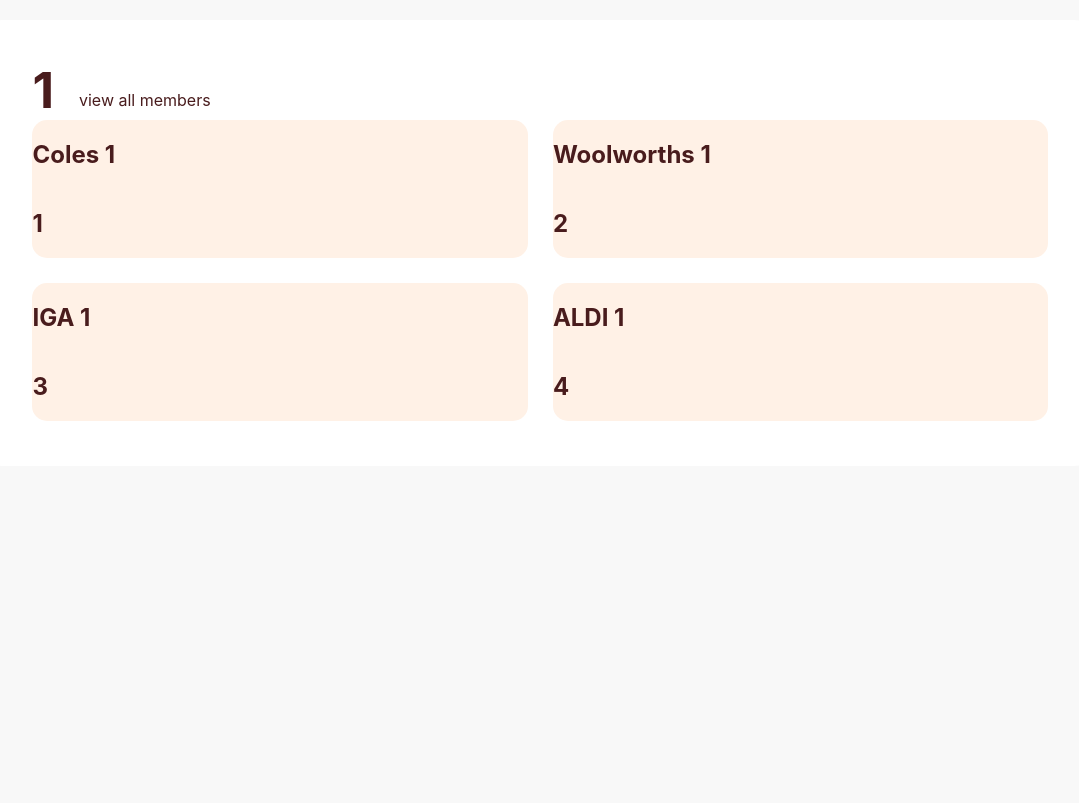
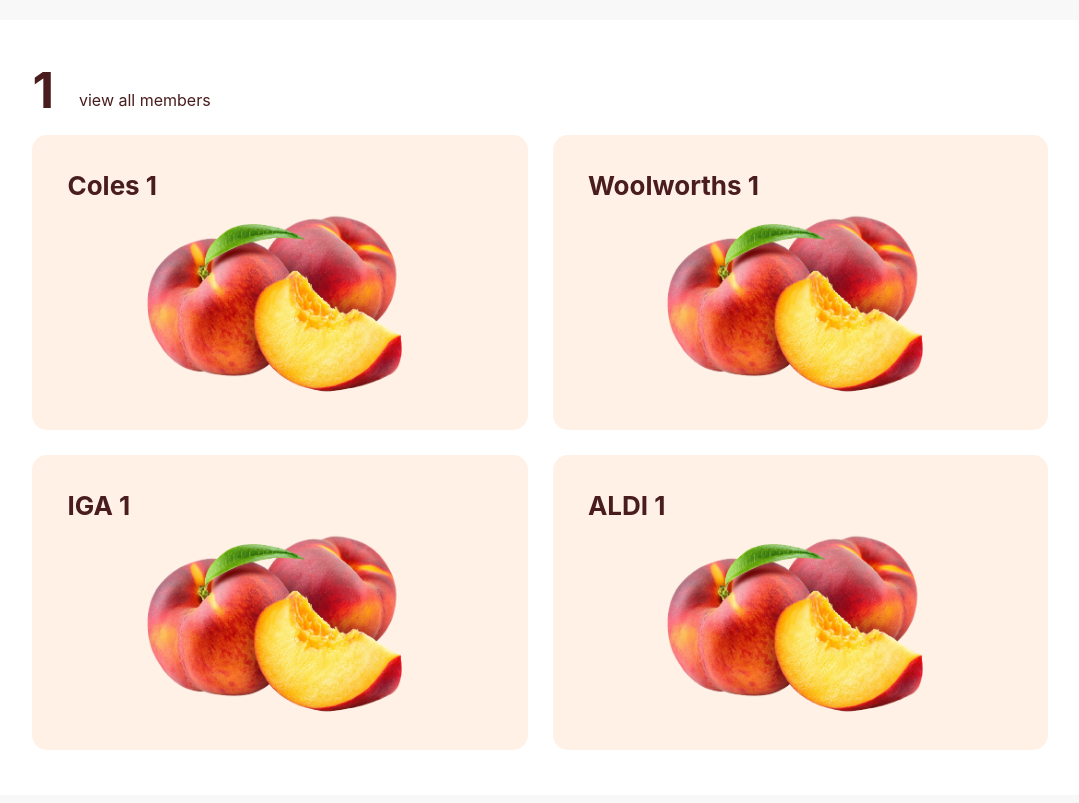
Before and after one commit to sean-tse/codebrew2021, a Django app: page /growocery/postcode/1/ in a window 1280 px wide. Shown: the part 109-912 px from the top of the page, without its empty margins (102-1181 px from the left). Before the commit the page ends 530 px from the top, so only its background shows below. Run offline with Django 3.2, Linux system fonts and the light colour scheme; the visitor is signed in with stand-in values (Sample User, id 1); data comes from the database, SQL or seed files in the repository; data that the repository does not hold is empty.

Commit message:
add image in center

```diff
--- a/mysite/growocery/static/css/auth.css
+++ b/mysite/growocery/static/css/auth.css
@@ -29,7 +29,3 @@ img {
     padding-bottom: 45px;
     border-radius: 30px;
 }
-.center {
-    width: 100%;
-    text-align: center;
-}
--- a/mysite/growocery/static/css/postcode.css
+++ b/mysite/growocery/static/css/postcode.css
@@ -39,9 +39,22 @@ body {
     grid-column-gap: 25px;
     grid-row-gap: 25px;
     grid-template-columns: 49% 49%;
+    margin-top: 15px;
 }
 .container {
     display: inline-grid;
     background-color: #FFF1E6;
     border-radius: 15px;
+    padding-left: 35px;
+    padding-right: 35px;
+    padding-top: 35px;
+    padding-bottom: 25px;
 }
+.image-container {
+    width: 100%;
+    background-color: red;
+    justify-content: center;
+}
+img.group-image {
+    height: 200px;
+}
--- a/mysite/growocery/static/css/style.css
+++ b/mysite/growocery/static/css/style.css
@@ -10,6 +10,7 @@ h1 {
 h3 {
     font-size: 26px;
     font-weight: 700;
+    margin: 0;
 }
 button {
     background-color: #F16E1C;
@@ -84,3 +85,7 @@ nav li a:hover {
     text-decoration: underline;
     color: #FF8321;
 }
+.center {
+    width: 100%;
+    text-align: center;
+}
--- a/mysite/growocery/templates/growocery/postcode_home.html
+++ b/mysite/growocery/templates/growocery/postcode_home.html
@@ -19,8 +19,12 @@
     <div id='grocery-groups'>
         {% for group in groups %}
         <div class="container">
-            <h2>{{ group.store.name }}</h2>
-            <h2>{{ group.id }}</h2>
+            <h3>{{ group.store.name }}</h3>
+            <!-- <h2>{{ group.id }}</h2> -->
+            <div class='center'>
+                <img src="{% static 'growocery/images/grocery-stock/peach.png' %}" alt="" class='group-image'>
+            </div>
+
         </div>
         {% endfor %}
     </div>
```
Also changed, not shown: mysite/growocery/static/growocery/images/grocery-stock/bell-pepper.png (added), mysite/growocery/static/growocery/images/grocery-stock/lemon.png (added), mysite/growocery/static/growocery/images/grocery-stock/lettuce.png (added), mysite/growocery/static/growocery/images/grocery-stock/peach.png (added).
